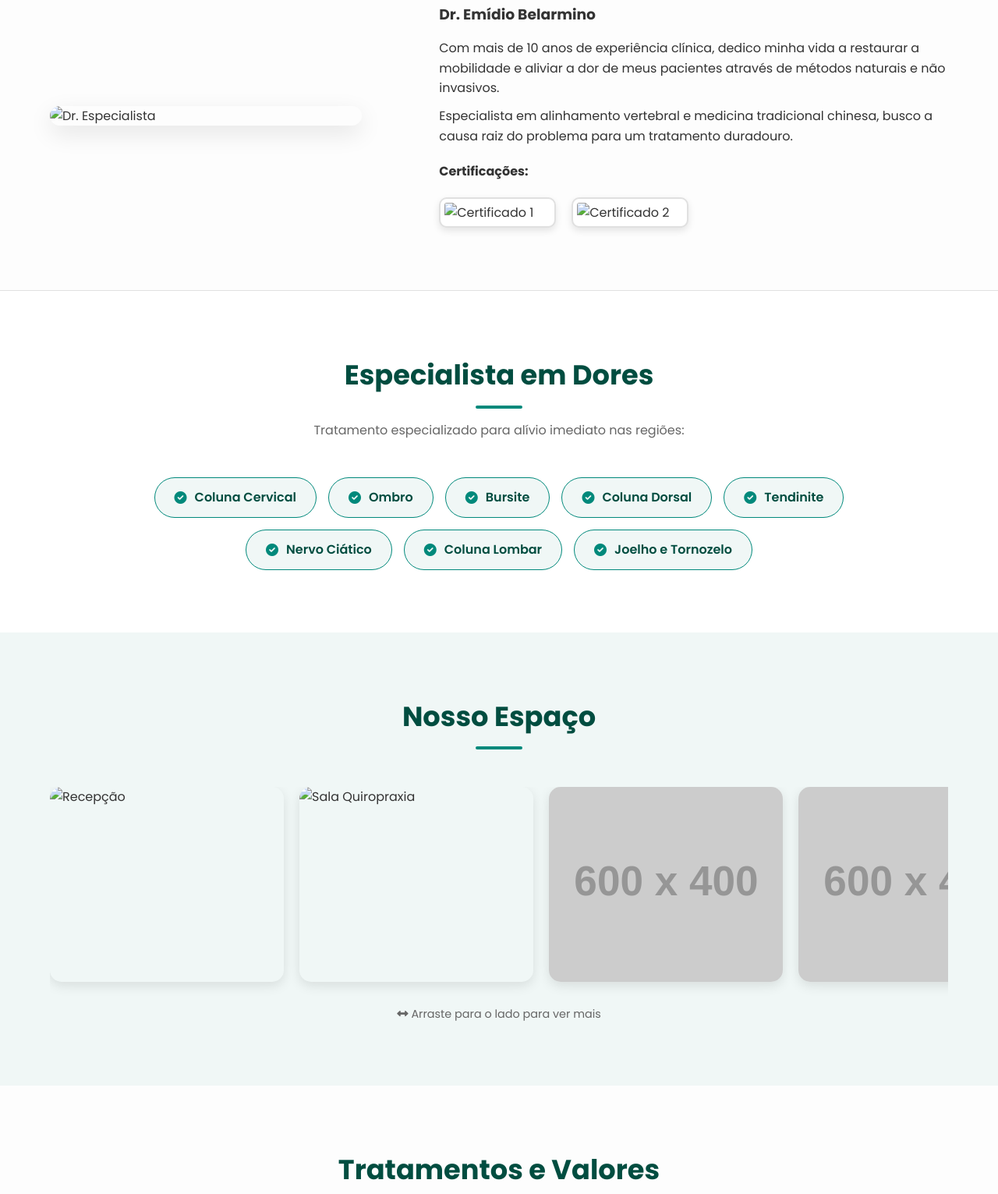
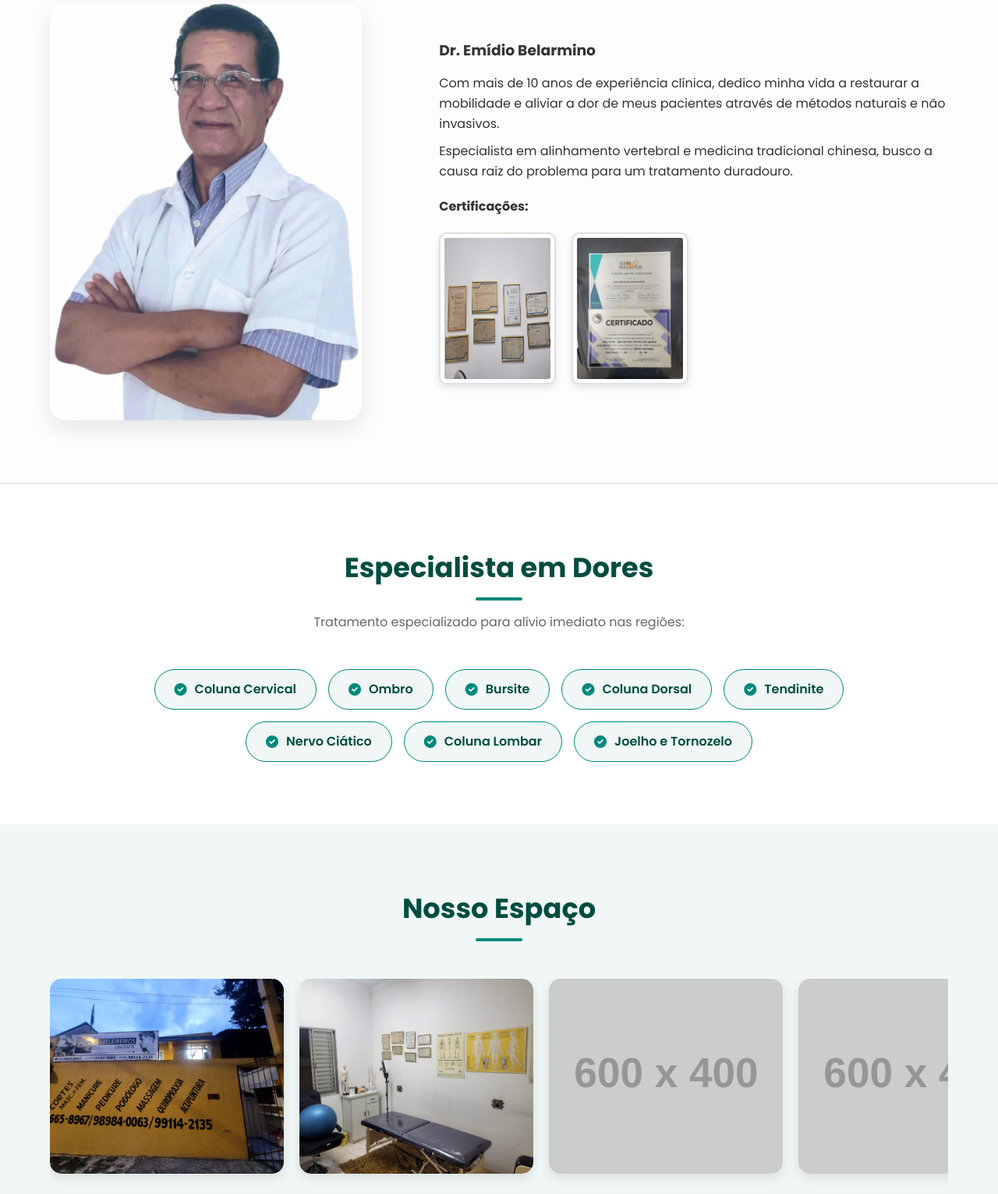
Before and after one commit to Klebolt/EMIDIO, a plain HTML site: page index.html in a window 1280 px wide. Shown: the part 994-2525 px from the top of the page at 78% size. Drawn offline with Linux system fonts and the light colour scheme; the site is published under a folder, as on GitHub Pages, so addresses that start at the root find nothing; placeholder pictures from the web are drawn by us.

```diff
--- a/index.html
+++ b/index.html
@@ -307,7 +307,7 @@
 
     <header>
         <div class="logo">
-            <img src="/img/logo.png" alt="">
+            <img src="img/logo.png" alt="">
             <span>Dr. Emídio Belarmino</span>
         </div>
 
@@ -349,7 +349,7 @@
         </div>
         <div class="sobre-container">
             <div class="sobre-img">
-                <img src="/img/profissional2.png" alt="Dr. Especialista">
+                <img src="img/profissional2.png" alt="Dr. Especialista">
             </div>
             <div class="sobre-texto">
                 <h3>Dr. Emídio Belarmino</h3>
@@ -362,8 +362,8 @@
 
                 <h4 style="margin-top: 20px;">Certificações:</h4>
                 <div class="certificados">
-                    <img src="/img/cerificado1.jpeg" class="certificado-item" alt="Certificado 1">
-                    <img src="/img/cerificado2.jpeg" class="certificado-item" alt="Certificado 2">
+                    <img src="img/cerificado1.jpeg" class="certificado-item" alt="Certificado 1">
+                    <img src="img/cerificado2.jpeg" class="certificado-item" alt="Certificado 2">
                 </div>
             </div>
         </div>
@@ -394,10 +394,10 @@
         </div>
         <div class="galeria-wrapper">
             <div class="foto-item">
-                <img src="/img/fachada.jpeg" alt="Recepção">
+                <img src="img/fachada.jpeg" alt="Recepção">
             </div>
             <div class="foto-item">
-                <img src="/img/sala_procedimento.jpeg" alt="Sala Quiropraxia">
+                <img src="img/sala_procedimento.jpeg" alt="Sala Quiropraxia">
             </div>
             <div class="foto-item">
                 <img src="https://placehold.co/600x400/e0f2f1/004d40?text=Sala+2" alt="Sala Acupuntura">
```
